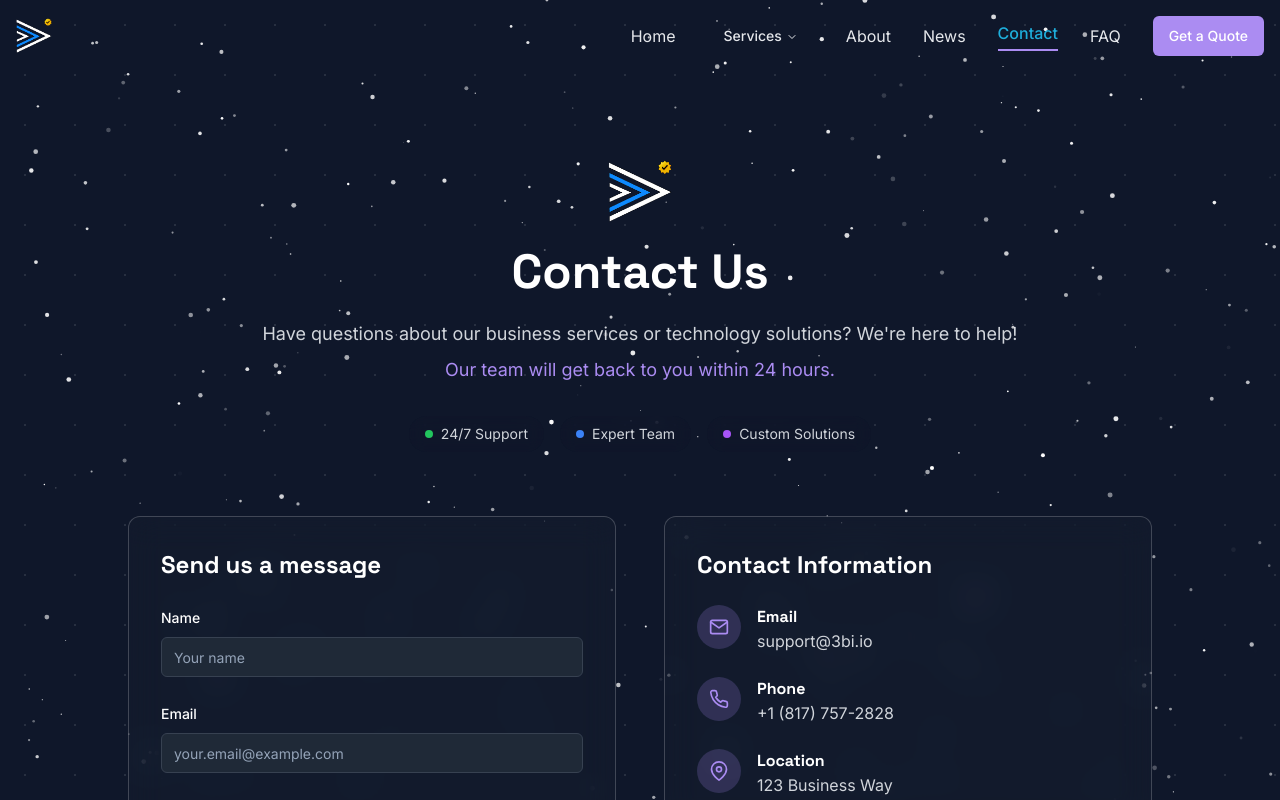
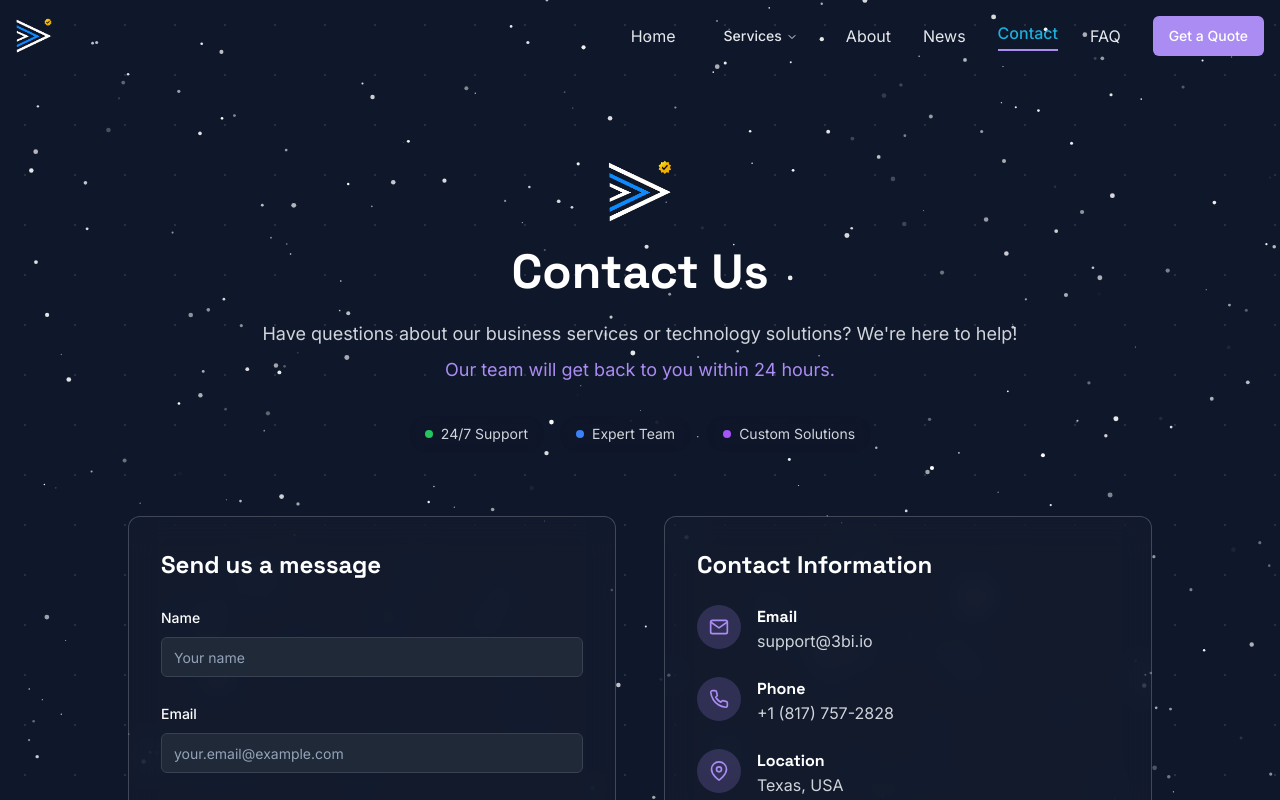
Before and after one commit to codyforbes44/cosmic-web-rebuild, a React (Vite) app: page /contact in a window 1280 px wide. Shown: the top 800 px of the page. Built offline with nearby package versions, Linux system fonts and the light colour scheme.

Commit message:
Visual edit in Lovable
Edited UI in Lovable

```diff
--- a/src/components/contact/ContactInfo.tsx
+++ b/src/components/contact/ContactInfo.tsx
@@ -40,7 +40,7 @@ const ContactInfo = () => {
             </div>
             <div>
               <h3 className="text-white font-bold">Location</h3>
-              <p className="text-gray-300">123 Business Way</p>
+              <p className="text-gray-300">Texas, USA</p>
 
             </div>
           </div>
```
